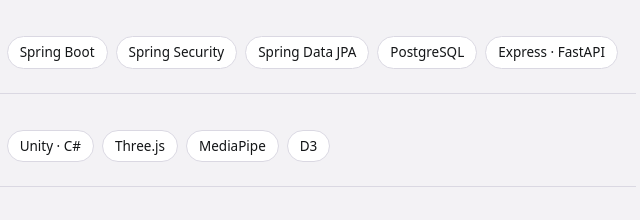
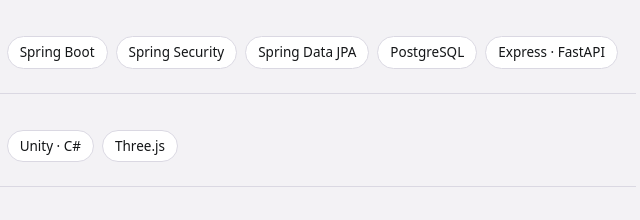
Before and after one commit to wanimetro/portfolio, a plain HTML site: page index.html in a window 1280 px wide. Shown: the part 4700-4920 px from the top of the page, 548-1188 px from the left. Drawn offline with nearby package versions, Linux system fonts and the light colour scheme; animation ran at ten frames a second; a web font is replaced by a local one.

Commit message:
Skills: remove MediaPipe and D3
Co-Authored-By: Claude Opus 5.5 <noreply@anthropic.com>
Claude-Session: https://claude.ai/code/session_013R96YG4vMmgCHqQ32oLfXA

```diff
--- a/index.html
+++ b/index.html
@@ -435,7 +435,7 @@ header.nav.solid .bar{height:50px;background:color-mix(in srgb,#fff 80%,transpar
       <div class="skills">
         <div class="skill"><h3>Frontend</h3><ul><li>React</li><li>TypeScript</li><li>JavaScript</li><li>Vite · Tailwind</li><li>Electron</li></ul></div>
         <div class="skill"><h3>Backend</h3><ul><li>Spring Boot</li><li>Spring Security</li><li>Spring Data JPA</li><li>PostgreSQL</li><li>Express · FastAPI</li></ul></div>
-        <div class="skill"><h3>XR &amp; Interactive</h3><ul><li>Unity · C#</li><li>Three.js</li><li>MediaPipe</li><li>D3</li></ul></div>
+        <div class="skill"><h3>XR &amp; Interactive</h3><ul><li>Unity · C#</li><li>Three.js</li></ul></div>
         <div class="skill"><h3>AI &amp; Cloud</h3><ul><li>Amazon Bedrock</li><li>LangChain</li><li>OpenAI · Gemini API</li><li>AWS S3 · Transcribe</li></ul></div>
       </div>
     </div>
```
